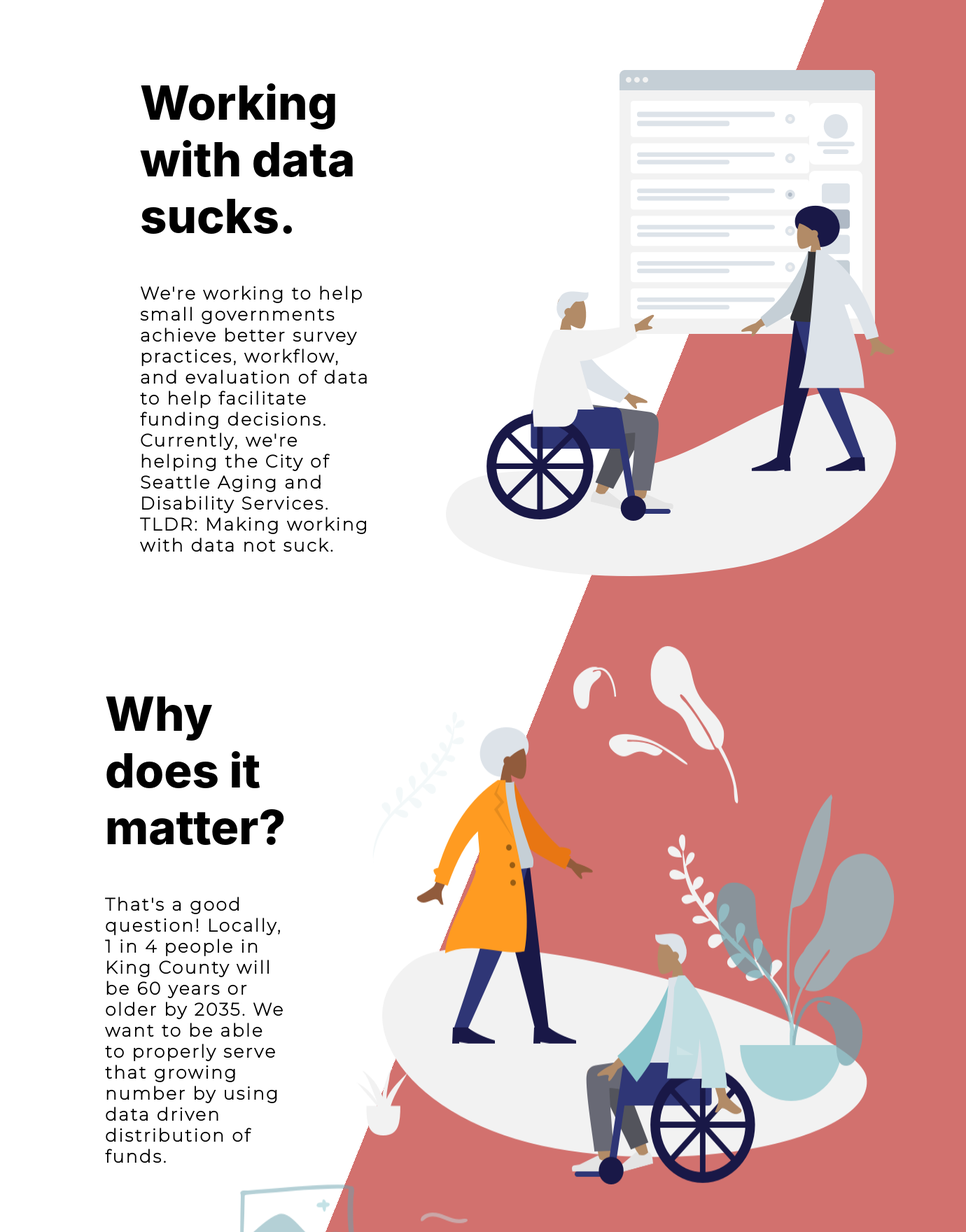
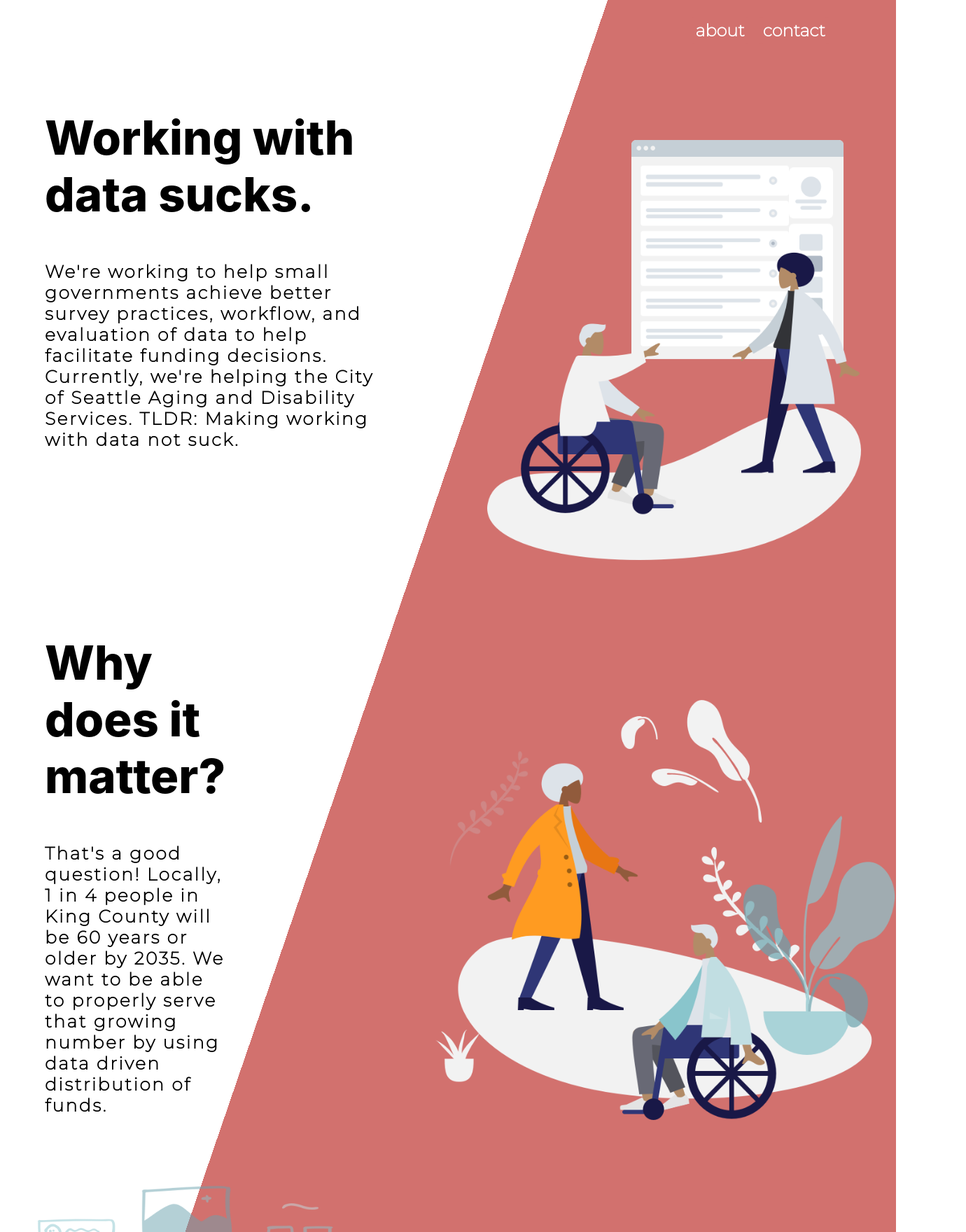
Before and after one commit to anuraagpolisetty/capstone-tanc, a React (Create React App) app in the folder landing-page/: page /#/ in a window 1280 px wide. Before the commit this address led to /#/about. Shown: the top 1760 px of the page at 70% size, 1380 px wide, since content can reach past the window. Built offline with nearby package versions, Linux system fonts and the light colour scheme.

Commit message:
Added nav bar without functionality (yet)

```diff
--- a/landing-page/src/components/App.js
+++ b/landing-page/src/components/App.js
@@ -1,13 +1,21 @@
 import React, { Component } from 'react';
-import Content from './Content'
-import './css/App.css'
+import { HashRouter as Router, Route, Switch } from 'react-router-dom';
+import Content from './Content';
+import NavBar from './NavBar';
+import './css/App.css';
 class App extends Component {
   render() {
     return(
+      <Router>
       <div className="triangle">
-        {/* <div class="triangle"></div> */}
-        <Content />
+        <NavBar/>
+          <Switch>
+            <Route exact path="/" component={Content} />
+            {/* <Route path="/about" component={About} /> */}
+            {/* <Route path="/contact" component={Contact} /> */}
+          </Switch>
       </div>
+      </Router>
     )
   }
 }
--- a/landing-page/src/components/Content.js
+++ b/landing-page/src/components/Content.js
@@ -1,6 +1,6 @@
 import React, { Component } from 'react';
 import Splash from './Splash';
-import NavBar from './NavBar';
+// import NavBar from './NavBar';
 import scene2 from '../img/Scene2.png';
 import scene3 from '../img/Scene3.png';
 import './css/Content.css';
--- a/landing-page/src/components/NavBar.js
+++ b/landing-page/src/components/NavBar.js
@@ -1,13 +1,23 @@
 import React, { Component } from 'react';
+import {Link, withRouter } from 'react-router-dom';
+import { Nav, NavItem } from 'reactstrap'
 import './css/NavBar.css';
-import { Button } from 'react-bootstrap'
 
 class NavBar extends Component {
   render() {
     return(
-      <div>
-        <Button>about</Button>
-        <Button>contact</Button>
+      <div className="navigation-bar">
+        {/* <Button>about</Button>
+        <Button>contact</Button> */}
+        <Nav>
+          <NavItem>
+            <Link to={{pathname: "/about"}}>about</Link>
+          </NavItem>
+          <NavItem>
+            <Link to={{pathname: "/contact"}}>contact</Link>
+          </NavItem>
+        </Nav>
+
 
       </div>
     )
@@ -15,4 +25,4 @@ class NavBar extends Component {
 }
 
 
-export default NavBar;
+export default withRouter(NavBar);
--- a/landing-page/src/components/css/App.css
+++ b/landing-page/src/components/css/App.css
@@ -10,9 +10,9 @@ p {
    top: 0;
    left: 0;
    right: 0;
-   margin: -500px 0px 0px 100px;
-   padding-top: 500px;
-   width: 100%;
+   margin: -1200px 0px 0px 5%;
+   padding-top: 1200px;
+   width: 95%;
    /* height: 100%; */
    background: linear-gradient(to bottom right, #fff 0%, #fff 50%, #D2716E 50%, #D2716E 100%);
    /* background-size: 100%; */
--- a/landing-page/src/components/css/Content.css
+++ b/landing-page/src/components/css/Content.css
@@ -37,30 +37,53 @@ p {
   display: flex;
   flex-direction: row;
   justify-content: space-around;
-  margin-left: 50px;
-  padding-right: 150px;
+  margin-left: 0px;
+  margin-top: 50px;
+  margin-right: 50px;
+  padding-right: 50px;
+
+}
+
+.content-2 .container {
+  /* margin-right: 50px; */
+  padding-right: 200px;
 }
 
 .content-2 img {
   padding-left: 100px;
-  margin-right: 0;
+  margin-right: -50px;
+  /* margin-top: -50px; */
+}
+
+img {
+  max-width: 700px;
+  max-height: 600px;
+  margin-top: 150px;
 }
 
 .content-3 {
   display: flex;
   flex-direction: row;
   justify-content: space-around;
+  margin-top: 100px;
+  margin-left: -50px;
+
   color: white;
+}
+
+.content-3 img {
+  margin-top: -25px;
+  margin-bottom: 50px;
 }
 
 .container2 h2 {
   margin-left: 100px;
-  padding-right: 250px;
+  padding-right: 150px;
   text-align: right;
 }
 
 .container2 p {
   margin-right: 30px;
   margin-left: 120px;
-  padding-right: 150px;
+  padding-right: 50px;
 }
--- a/landing-page/src/components/css/NavBar.css
+++ b/landing-page/src/components/css/NavBar.css
@@ -1,3 +1,27 @@
 button {
    margin-right: 20px;
 }
+
+.nav {
+   display: flex;
+   justify-content: flex-end;
+   width: 85%;
+   position: fixed;
+}
+
+.nav-item {
+   color: white;
+   list-style-type: none;
+   margin: .5rem;
+   background-color: #D2716E;
+   padding: 5px;
+   border-radius: 5%;
+}
+
+.nav-item a {
+   color: #ffffff;
+   text-decoration: none;
+   font-family: 'Montserrat';
+   font-weight: bold;
+   font-size: 24px;
+}
--- a/landing-page/src/components/css/Splash.css
+++ b/landing-page/src/components/css/Splash.css
@@ -2,6 +2,11 @@
    display: flex;
    flex-direction: row;
    justify-content: space-around;
-   margin-left: 50px;
-   padding: 50px;
+   /* margin-left: 50px; */
+   margin-right: 25px;
+   margin-top: 100px;
  }
+
+ .content-1 .text {
+   padding-right: 150px;
+ }
```
